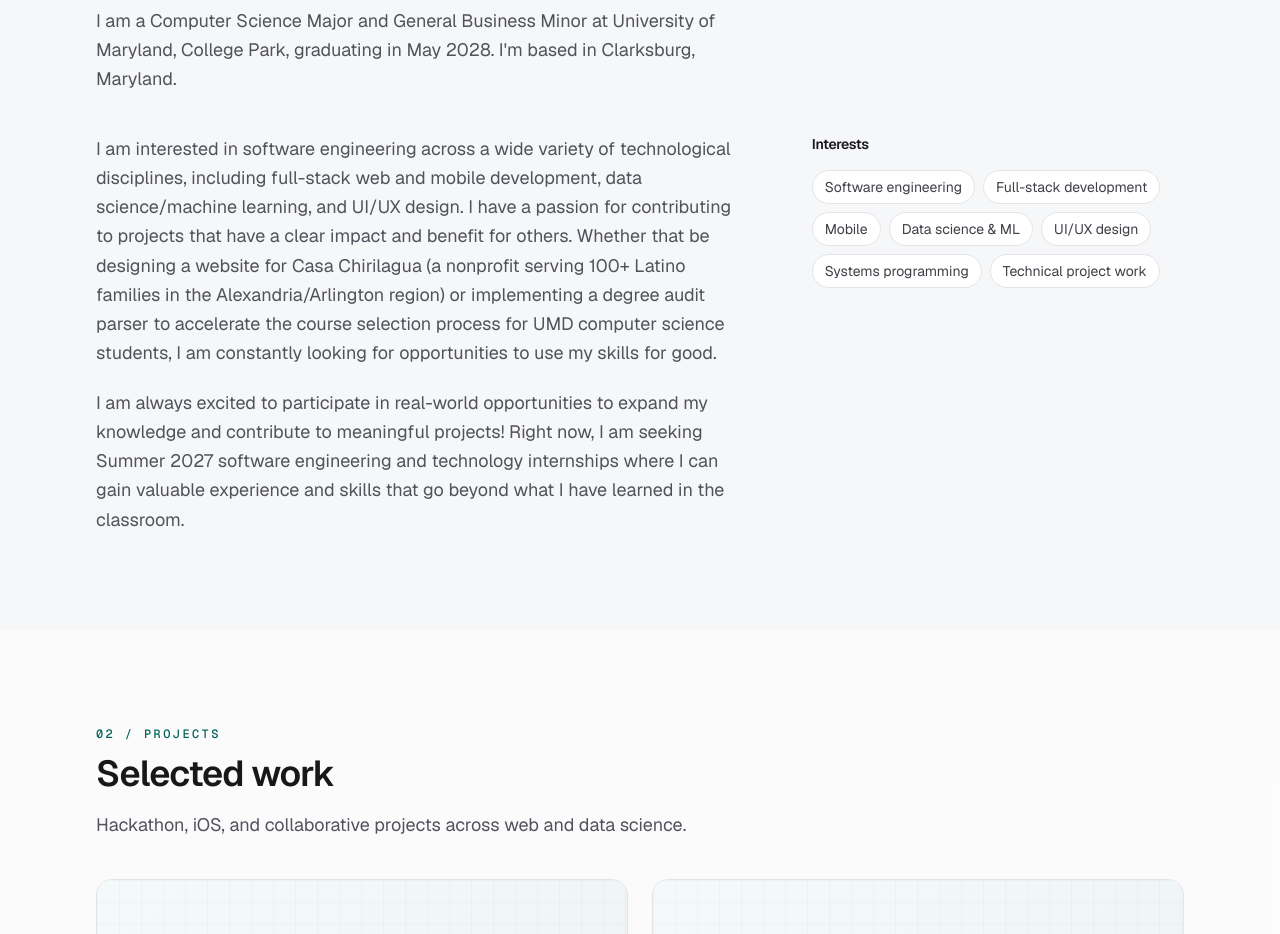
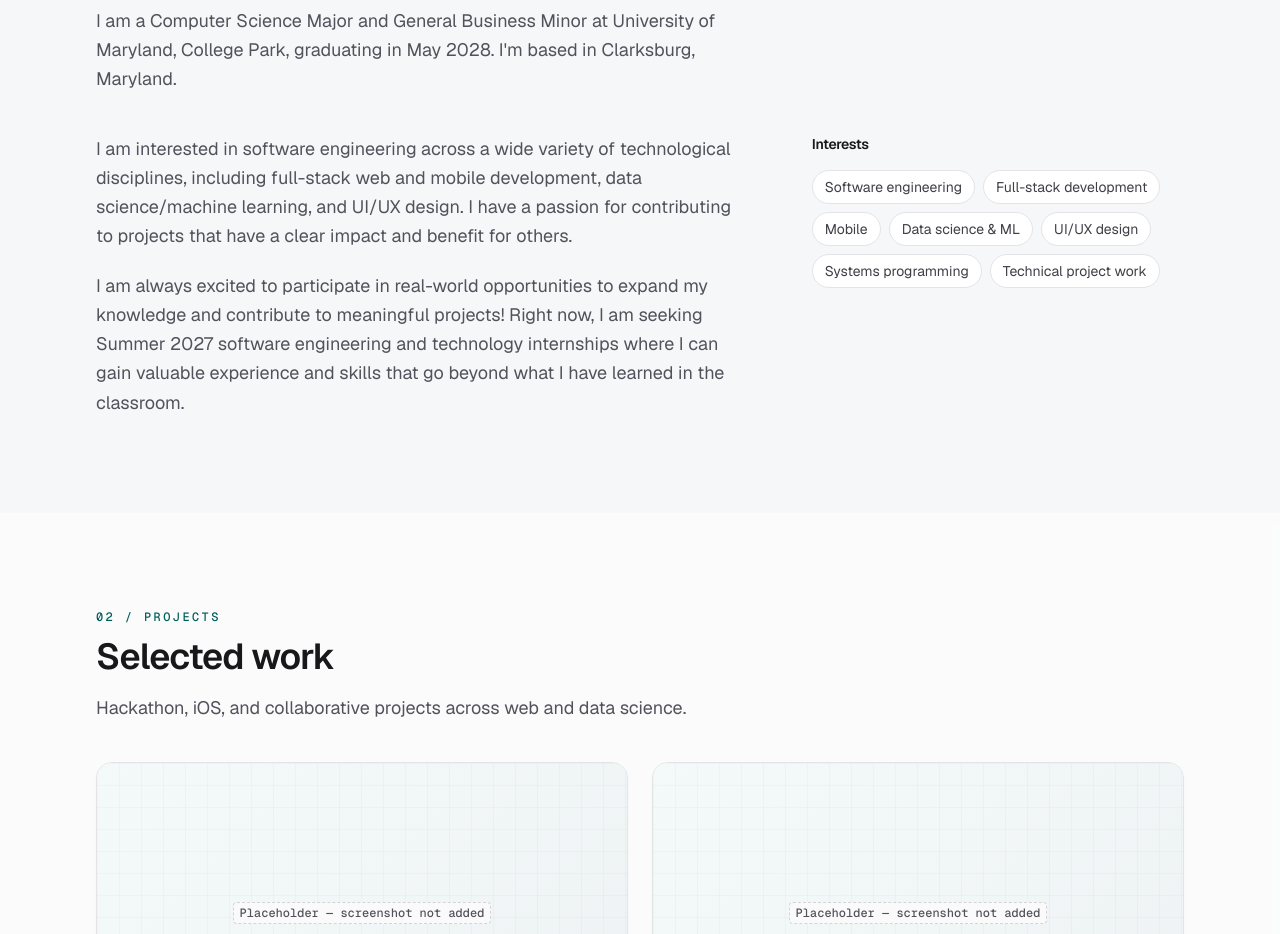
Before and after one commit to Eliu1117/Eliu1117.github.io, a Next.js app: page / in a window 1280 px wide. Shown: the part 1000-1934 px from the top of the page. Built offline with nearby package versions, Linux system fonts and the light colour scheme; no server answers.

Commit message:
changed text

```diff
--- a/src/components/About.tsx
+++ b/src/components/About.tsx
@@ -20,12 +20,7 @@ export function About() {
               technological disciplines, including full-stack web and mobile
               development, data science/machine learning, and UI/UX design. I
               have a passion for contributing to projects that have a clear
-              impact and benefit for others. Whether that be designing a website
-              for Casa Chirilagua (a nonprofit serving 100+ Latino families in
-              the Alexandria/Arlington region) or implementing a degree audit
-              parser to accelerate the course selection process for UMD computer
-              science students, I am constantly looking for opportunities to use
-              my skills for good.
+              impact and benefit for others.
             </p>
             <p>
               I am always excited to participate in real-world opportunities to
```
